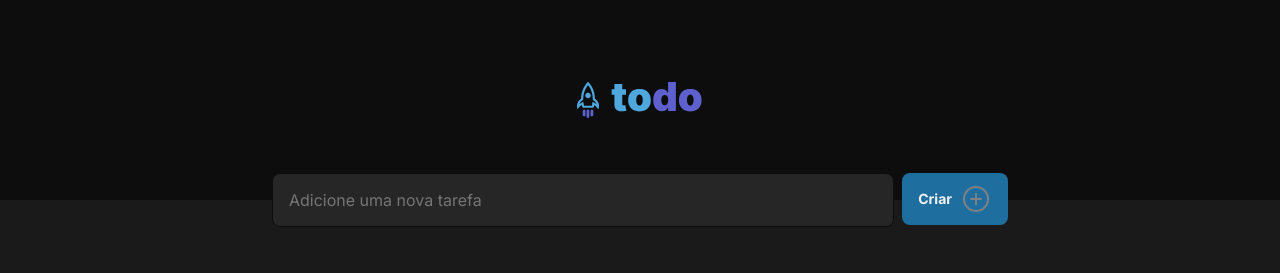
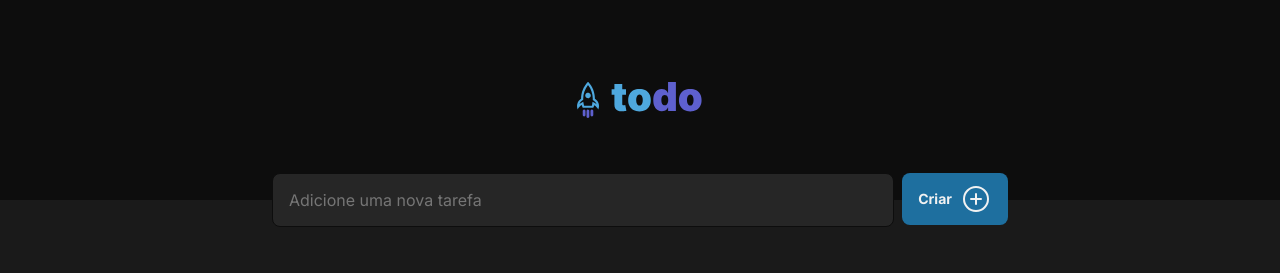
Before and after one commit to SouzaVitoria/ToDo-List, a React (Vite) app: page / in a window 1280 px wide. Shown: the top 273 px of the page. Built offline with nearby package versions, Linux system fonts and the light colour scheme.

Commit message:
fix css using classname

```diff
--- a/src/components/Todos/Todo.module.css
+++ b/src/components/Todos/Todo.module.css
@@ -21,7 +21,7 @@
   transition: 0.2s background-color;
 }
 
-svg {
+.todo svg {
   color: var(--gray-300);
 }
 
```
